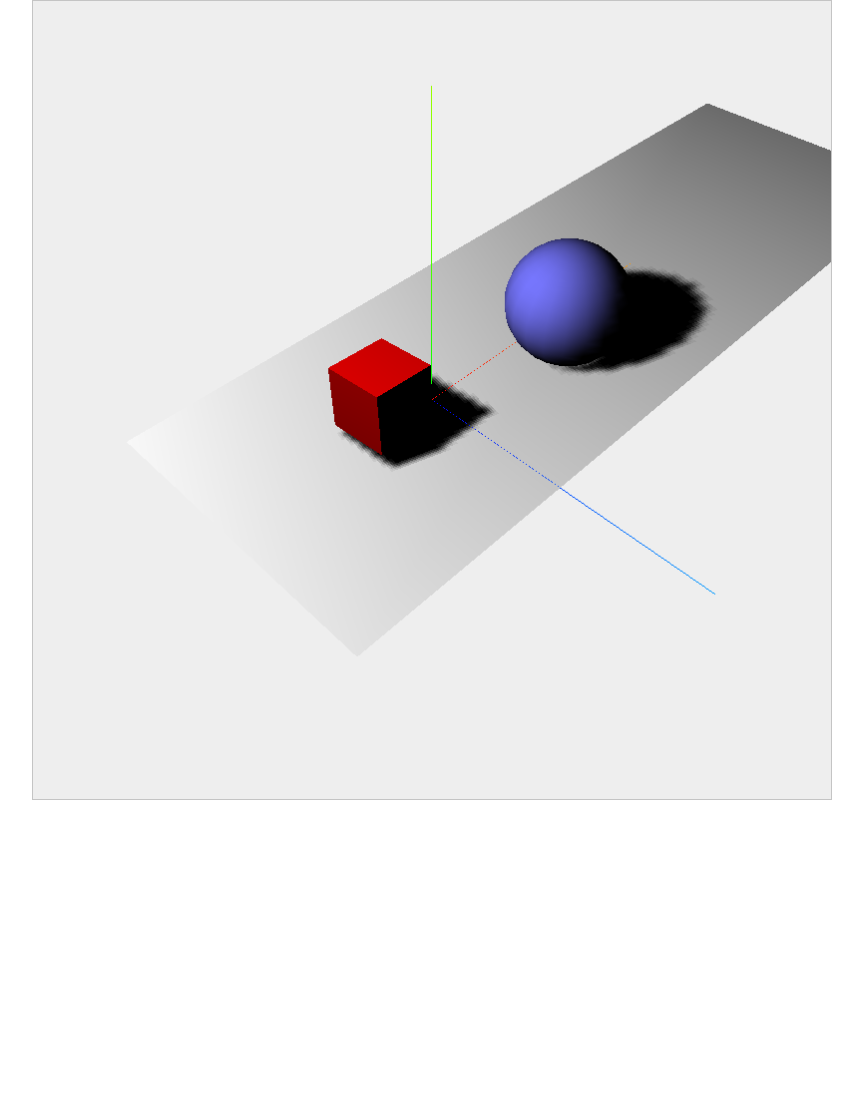
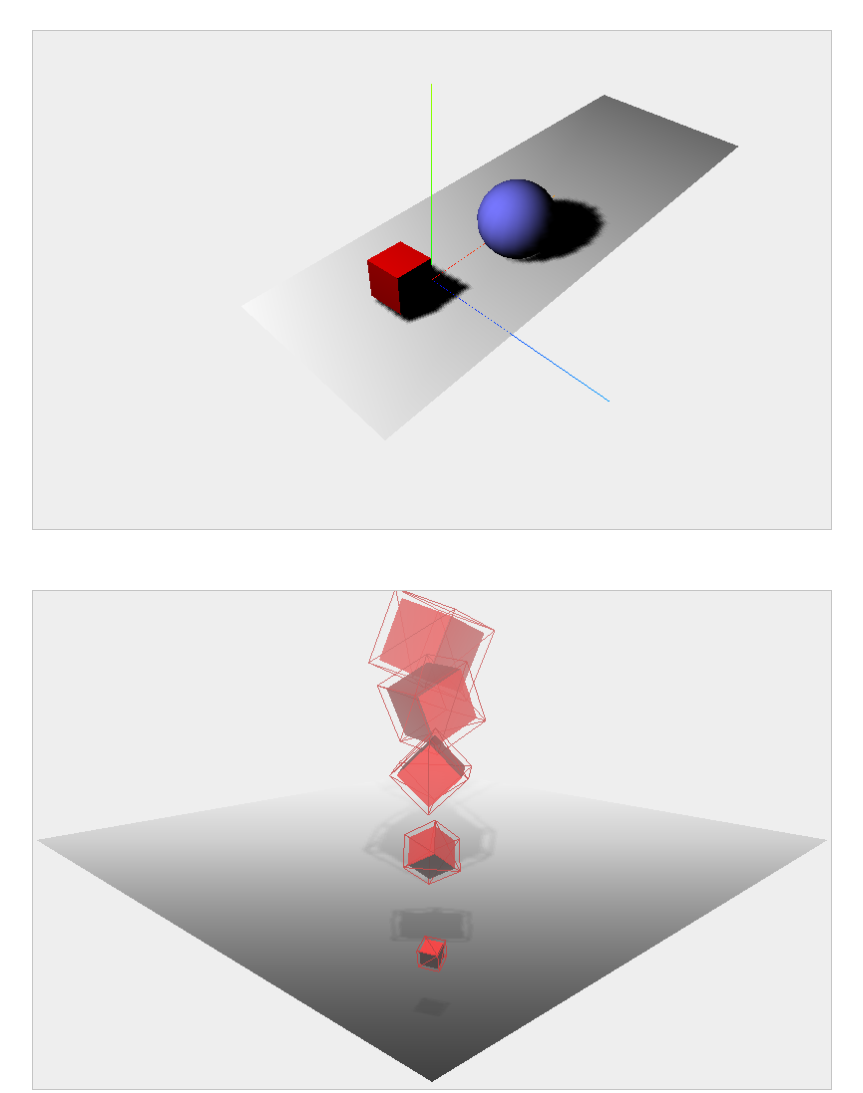
Before and after one commit to shushuTona/shushutona-webgl, a website built with webpack: page docs/index.html in a window 1280 px wide. Shown: the whole page, without its empty margins (208-1071 px from the left). Before the commit the page ends 800 px from the top, so only its background shows below. Built offline with nearby package versions, Linux system fonts and the light colour scheme; animation ran at ten frames a second.

Commit message:
chap2追加

```diff
--- a/docs/style.css
+++ b/docs/style.css
@@ -6,6 +6,7 @@
 
 body {
     margin: 0;
+    padding: 30px 0;
 }
 
 canvas {
--- a/src/chap1.ts
+++ b/src/chap1.ts
@@ -20,24 +20,28 @@ class Chap1 {
     private square: THREE.Mesh;
     private squareGeometry: THREE.SphereGeometry;
     private squareMaterial: THREE.MeshLambertMaterial;
-    private step: number;
+    private step = 0;
 
     // spotLight
     private spotLight: THREE.SpotLight;
 
     constructor() {
         this.scene = new THREE.Scene();
+
+        // camera
         this.camera = new THREE.PerspectiveCamera(
             45,
-            800 / window.innerHeight,
+            800 / 500,
             0.1,
             1000
         );
+        this.setCamera();
+
+        // renderer
         this.renderer = new THREE.WebGLRenderer();
-        this.renderer.setClearColor( new THREE.Color(0xEEEEEE) );
-        this.renderer.setSize( 800, window.innerHeight );
-        this.renderer.shadowMap.enabled = true;
+        this.setRenderer();
 
+        // axes
         this.axes = new THREE.AxesHelper( 20 );
         this.scene.add( this.axes );
 
@@ -47,12 +51,7 @@ class Chap1 {
             color: 0xffffff
         } );
         this.plane = new THREE.Mesh( this.planeGeometry, this.planeMaterial );
-        this.plane.rotation.x = -0.5 * Math.PI;
-        this.plane.position.x = 15;
-        this.plane.position.y = 0;
-        this.plane.position.z = 0;
-        this.plane.receiveShadow = true;
-        this.scene.add( this.plane );
+        this.setPlane();
 
         // cube
         this.cubeGeometry = new THREE.BoxGeometry( 4, 4, 4 );
@@ -60,11 +59,7 @@ class Chap1 {
             color: 0xff0000
         } );
         this.cube = new THREE.Mesh( this.cubeGeometry, this.cubeMaterial );
-        this.cube.position.x = -4;
-        this.cube.position.y = 3;
-        this.cube.position.z = 0;
-        this.cube.castShadow = true;
-        this.scene.add( this.cube );
+        this.setCube();
 
         // square
         this.squareGeometry = new THREE.SphereGeometry( 4, 20, 20 );
@@ -72,29 +67,18 @@ class Chap1 {
             color: 0x7777ff
         } );
         this.square = new THREE.Mesh( this.squareGeometry, this.squareMaterial );
-        this.square.position.x = 20;
-        this.square.position.y = 4;
-        this.square.position.z = 2;
-        this.square.castShadow = true;
-        this.step = 0;
-        this.scene.add( this.square );
+        this.setSquare();
 
         // spotLight
         this.spotLight = new THREE.SpotLight( 0xffffff );
-        this.spotLight.position.set( -20, 30, -5 );
-        this.spotLight.castShadow = true;
-        this.scene.add( this.spotLight );
-
-        this.camera.position.x = -30;
-        this.camera.position.y = 40;
-        this.camera.position.z = 30;
-        this.camera.lookAt( this.scene.position );
+        this.setSpotLight();
 
         this.renderer.domElement.id = 'chap1';
         document.body.appendChild( this.renderer.domElement );
 
         this.renderScene();
 
+        // resize時のcanvasサイズ設定
         let timer: NodeJS.Timer;
         window.addEventListener( 'resize', () => {
             clearTimeout( timer );
@@ -102,17 +86,61 @@ class Chap1 {
             timer = setTimeout( () => {
                 const widthValue = ( window.innerWidth >= 800 ) ? 800 : window.innerWidth;
 
-                this.camera.aspect = widthValue / window.innerHeight;
+                this.camera.aspect = widthValue / 500;
                 this.camera.updateProjectionMatrix();
-                this.renderer.setSize( widthValue, window.innerHeight );
+                this.renderer.setSize( widthValue, 500 );
             }, 300 );
         } );
+    }
+
+    setRenderer() {
+        this.renderer.setClearColor( new THREE.Color( 0xEEEEEE ) );
+        this.renderer.setSize( 800, 500 );
+        this.renderer.shadowMap.enabled = true;
+    }
+
+    setPlane() {
+        this.plane.rotation.x = -0.5 * Math.PI;
+        this.plane.position.x = 15;
+        this.plane.position.y = 0;
+        this.plane.position.z = 0;
+        this.plane.receiveShadow = true;
+        this.scene.add( this.plane );
+    }
+
+    setCube() {
+        this.cube.position.x = -4;
+        this.cube.position.y = 3;
+        this.cube.position.z = 0;
+        this.cube.castShadow = true;
+        this.scene.add( this.cube );
+    }
+
+    setSquare() {
+        this.square.position.x = 20;
+        this.square.position.y = 4;
+        this.square.position.z = 2;
+        this.square.castShadow = true;
+        this.scene.add( this.square );
+    }
+
+    setSpotLight() {
+        this.spotLight.position.set( -20, 30, -5 );
+        this.spotLight.castShadow = true;
+        this.scene.add( this.spotLight );
+    }
+
+    setCamera() {
+        this.camera.position.x = -30;
+        this.camera.position.y = 40;
+        this.camera.position.z = 30;
+        this.camera.lookAt( this.scene.position );
     }
 
     renderScene() {
         this.step += 0.04;
         this.square.position.x = 20 + ( 10 * Math.cos( this.step ) );
-        this.square.position.y = 2 + ( 10 * Math.abs(Math.sin( this.step )) );
+        this.square.position.y = 2 + ( 10 * Math.abs( Math.sin( this.step ) ) );
 
         this.cube.rotation.x += 0.02;
         this.cube.rotation.y += 0.02;
--- /dev/null
+++ b/src/chap2.ts
@@ -0,0 +1,141 @@
+import * as THREE from 'three';
+import { SceneUtils } from 'three/examples/jsm/utils/SceneUtils';
+
+class Chap2 {
+    private scene: THREE.Scene;
+    private camera: THREE.PerspectiveCamera;
+    private renderer: THREE.WebGLRenderer;
+    private plane: THREE.Mesh;
+    private planeGeometry: THREE.PlaneGeometry;
+    private planeMaterial: THREE.MeshLambertMaterial;
+    private ambientLight: THREE.AmbientLight;
+    private spotLight: THREE.SpotLight;
+    private count: number;
+
+    constructor() {
+        this.scene = new THREE.Scene();
+        this.scene.fog = new THREE.FogExp2( 0xffffff, 0.015 );
+
+        // camera
+        this.camera = new THREE.PerspectiveCamera(
+            40,
+            800 / 500,
+            0.1,
+            2000
+        );
+        this.camera.position.x = -50;
+        this.camera.position.y = 20;
+        this.camera.position.z = -50;
+        this.camera.lookAt( this.scene.position );
+        this.scene.add( this.camera );
+
+        // renderer
+        this.renderer = new THREE.WebGLRenderer();
+        this.renderer.setClearColor( new THREE.Color( 0xEEEEEE ) );
+        this.renderer.setSize( 800, 500 );
+        this.renderer.shadowMap.enabled = true;
+
+        // plane
+        this.planeGeometry = new THREE.PlaneGeometry( 60, 60, 1, 1 );
+        this.planeMaterial = new THREE.MeshLambertMaterial( {
+            color: 0xffffff
+        } );
+        this.plane = new THREE.Mesh( this.planeGeometry, this.planeMaterial );
+        this.plane.position.x = 0;
+        this.plane.position.y = 0;
+        this.plane.position.z = 0;
+        this.plane.rotation.x = -0.5 * Math.PI;
+        this.plane.receiveShadow = true;
+        this.scene.add( this.plane );
+
+        // ambientLight
+        this.ambientLight = new THREE.AmbientLight( 0x0c0c0c );
+        this.scene.add( this.ambientLight );
+
+        // spotLight
+        this.spotLight = new THREE.SpotLight( 0xffffff );
+        this.spotLight.position.set( -30, 20, -30 );
+        this.spotLight.castShadow = true;
+        this.scene.add( this.spotLight );
+
+        this.renderer.domElement.id = 'chap2';
+        document.body.appendChild( this.renderer.domElement );
+
+        this.renderer.render( this.scene, this.camera );
+
+        this.count = 0;
+        let timer: NodeJS.Timer;
+
+        timer = setInterval( () => {
+            if ( this.count < 5 ) {
+                this.count++;
+                this.addCube();
+            } else {
+                clearInterval( timer );
+
+                const cubeRotation = () => {
+                    this.scene.traverse( ( threeObj ) => {
+                        if (
+                            threeObj instanceof THREE.Mesh &&
+                            threeObj !== this.plane
+                        ) {
+                            threeObj.rotation.x += 0.02;
+                            threeObj.rotation.y += 0.02;
+                            threeObj.rotation.z += 0.02;
+                        }
+                    } );
+
+                    this.renderer.render( this.scene, this.camera );
+                    requestAnimationFrame( cubeRotation );
+                };
+
+                cubeRotation();
+
+                // setTimeout(() => {
+                //     this.scene.overrideMaterial = new THREE.MeshLambertMaterial( {
+                //         color: 0xff0000,
+                //         opacity: 0.1
+                //     } );
+                // }, 1000);
+            }
+        }, 1000 );
+    }
+
+    addCube() {
+        const cubeGeometry = new THREE.BoxGeometry( this.count, this.count, this.count );
+        const materials = [
+            new THREE.MeshLambertMaterial( {
+                opacity: 0.9,
+                color: 0xff0000,
+                transparent: true
+            } ),
+            new THREE.MeshBasicMaterial( {
+                color: 0xaa0000,
+                wireframe: true
+            } )
+        ];
+        const cube = SceneUtils.createMultiMaterialObject( cubeGeometry, materials );
+        cube.children.forEach( ( obj: THREE.Object3D ) => {
+            obj.castShadow = true;
+        } );
+
+        cube.name = `cube-${this.count}`;
+        cube.position.set(
+            -30 + this.count * 4,
+            this.count * 4,
+            -30 + this.count * 4
+        );
+        cube.rotation.set(
+            this.count * 5,
+            this.count * 5,
+            this.count * 5
+        );
+
+        cube.children[1].scale.set( 1.2, 1.2, 1.2 );
+
+        this.scene.add( cube );
+        this.renderer.render( this.scene, this.camera );
+    }
+}
+
+export { Chap2 };
--- a/src/index.ts
+++ b/src/index.ts
@@ -1,3 +1,5 @@
 import { Chap1 } from './chap1';
+import { Chap2 } from './chap2';
 
 new Chap1();
+new Chap2();
```
Also changed, not shown: docs/main.js.
